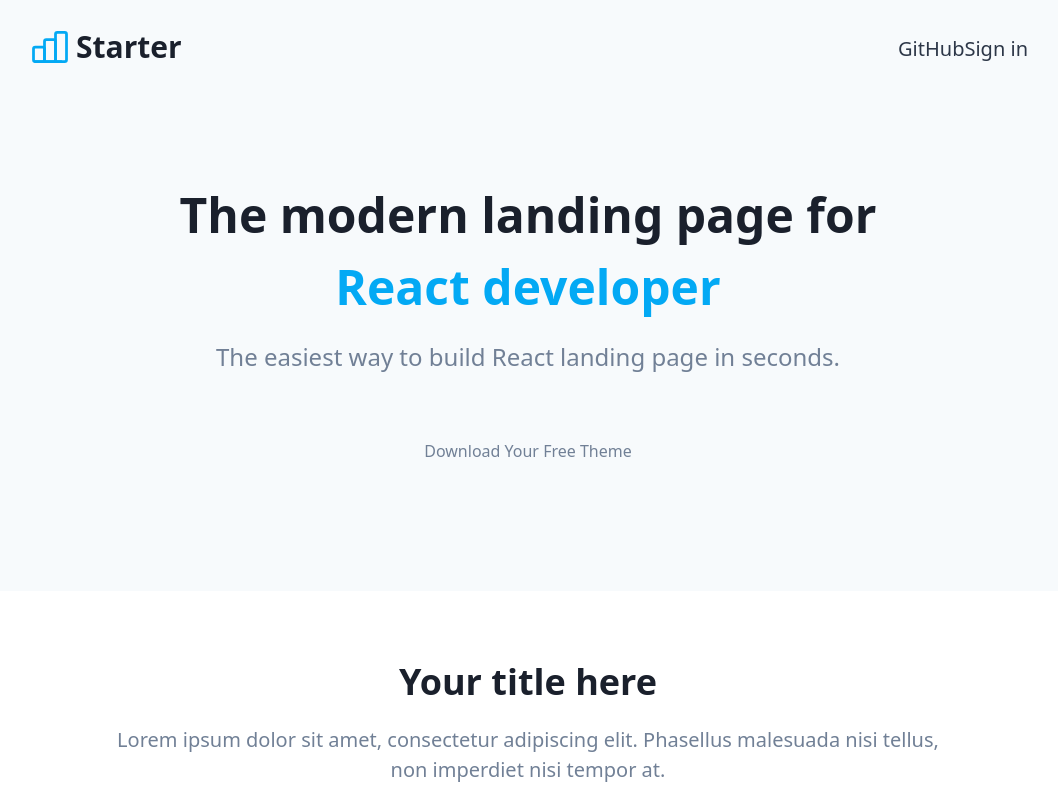
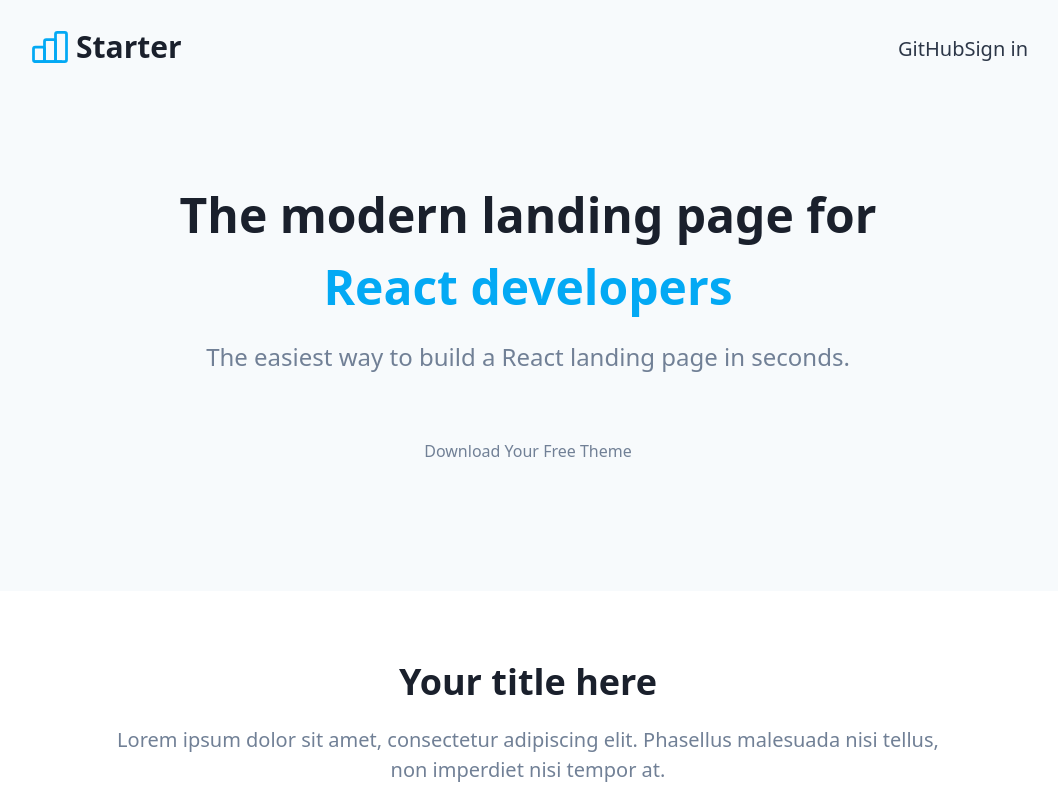
Before and after one commit to AI-prodev/Next-LangingPage-boilerplate, a Next.js app: page / in a window 1280 px wide. Shown: the top 800 px of the page, without its empty margins (112-1170 px from the left). Built offline with nearby package versions, Linux system fonts and the light colour scheme.

Commit message:
Fixing typos in hero section

```diff
--- a/src/templates/Hero.tsx
+++ b/src/templates/Hero.tsx
@@ -29,10 +29,10 @@ const Hero = () => (
         title={
           <>
             {'The modern landing page for\n'}
-            <span className="text-primary-500">React developer</span>
+            <span className="text-primary-500">React developers</span>
           </>
         }
-        description="The easiest way to build React landing page in seconds."
+        description="The easiest way to build a React landing page in seconds."
         button={
           <Link href="https://creativedesignsguru.com/category/nextjs/">
             <a>
```
